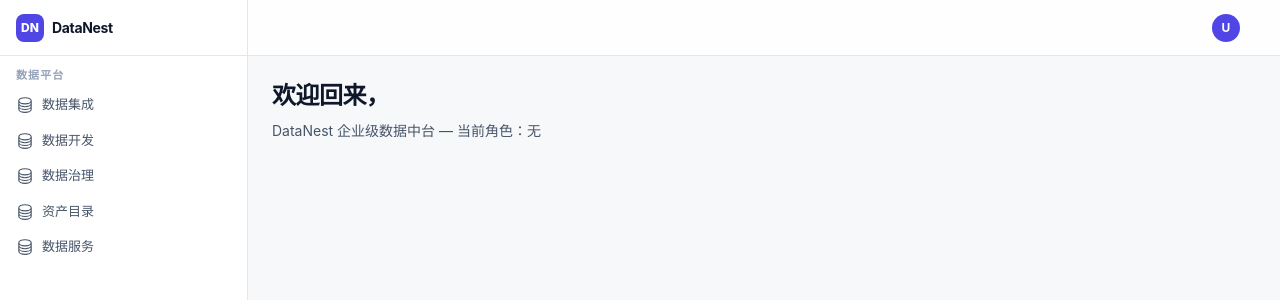
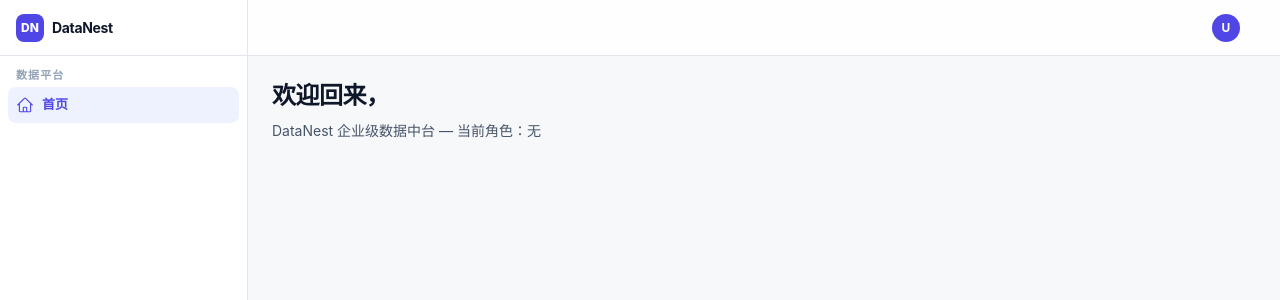
Before and after one commit to jiezais88/DataNest, a React (Vite) app in the folder data-nest/data-nest-frontend/: page / in a window 1280 px wide. Shown: the top 300 px of the page. Built offline with nearby package versions, Linux system fonts and the light colour scheme; sample sign-in values are in the browser's storage.

Commit message:
sprint0完成

```diff
--- a/data-nest/data-nest-frontend/src/api/request.ts
+++ b/data-nest/data-nest-frontend/src/api/request.ts
@@ -8,7 +8,7 @@ const instance = axios.create({
 instance.interceptors.request.use((config) => {
     const token = localStorage.getItem('token');
     if (token) {
-        config.headers.Authorization = `Bearer ${token}`;
+        config.headers.Authorization = token;
     }
     return config;
 });
--- a/data-nest/data-nest-frontend/src/components/Sidebar.tsx
+++ b/data-nest/data-nest-frontend/src/components/Sidebar.tsx
@@ -1,6 +1,6 @@
-import {useNavigate, useLocation} from 'react-router-dom';
+import {useLocation, useNavigate} from 'react-router-dom';
 import {useAuthStore} from '../store/useAuthStore';
-import {HiOutlineCircleStack, HiOutlineUsers} from 'react-icons/hi2';
+import {HiOutlineHome, HiOutlineUsers} from 'react-icons/hi2';
 
 interface MenuItem {
     label: string;
@@ -13,11 +13,7 @@ const allMenus: { group: string; items: MenuItem[] }[] = [
     {
         group: '数据平台',
         items: [
-            {label: '数据集成', path: '/data/integration', icon: <HiOutlineCircleStack size={18}/>},
-            {label: '数据开发', path: '/data/development', icon: <HiOutlineCircleStack size={18}/>},
-            {label: '数据治理', path: '/data/governance', icon: <HiOutlineCircleStack size={18}/>},
-            {label: '资产目录', path: '/data/catalog', icon: <HiOutlineCircleStack size={18}/>},
-            {label: '数据服务', path: '/data/service', icon: <HiOutlineCircleStack size={18}/>},
+            {label: '首页', path: '/', icon: <HiOutlineHome size={18}/>},
         ],
     },
     {
--- a/data-nest/data-nest-frontend/src/components/UserModal.tsx
+++ b/data-nest/data-nest-frontend/src/components/UserModal.tsx
@@ -1,4 +1,4 @@
-import {useState, useEffect} from 'react';
+import {useEffect, useState} from 'react';
 import {HiOutlineXMark} from 'react-icons/hi2';
 import type {CreateUserParams, UpdateUserParams, UserVO} from '../api/auth';
 
@@ -137,7 +137,7 @@ export default function UserModal({open, editUser, onClose, onSubmit}: Props) {
                             className="px-ds-4 py-ds-2 text-ds-small text-ds-text-secondary hover:bg-ds-bg-hover rounded-ds-sm transition-colors ds-fast">
                         取消
                     </button>
-                    <button onClick={handleSubmit} disabled={!canSubmit}
+                    <button type="button" onClick={handleSubmit} disabled={!canSubmit}
                             className="px-ds-4 py-ds-2 text-ds-small text-white bg-ds-accent hover:bg-ds-accent-hover rounded-ds-sm font-semibold transition-colors ds-fast disabled:opacity-50 disabled:cursor-not-allowed">
                         {isEdit ? '保存修改' : '创建用户'}
                     </button>
```
Also changed, not shown: 2 other files (tests, documents, lock files or other folders).
